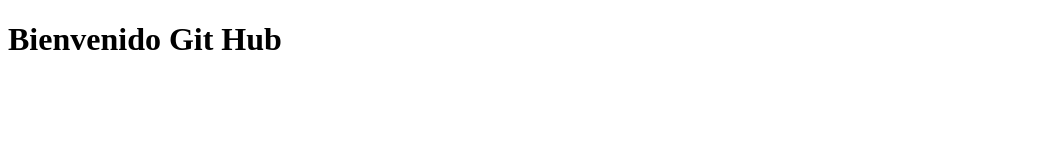
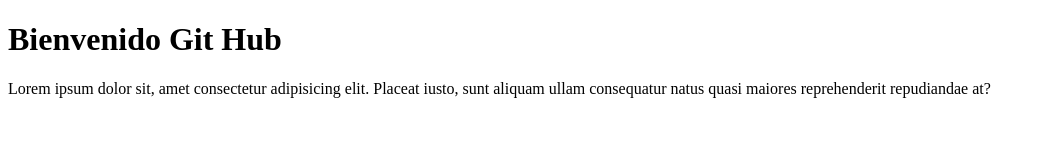
Before and after one commit to cufacba98/comision-29235, a plain HTML site: page index.html in a window 1280 px wide. Shown: the whole page, without its empty margins (0-1045 px from the left). Drawn offline with Linux system fonts and the light colour scheme.

Commit message:
segundo commit

```diff
--- a/index.html
+++ b/index.html
@@ -8,6 +8,7 @@
 </head>
 <body>
     <h1>Bienvenido Git Hub</h1>
+    <p>Lorem ipsum dolor sit, amet consectetur adipisicing elit. Placeat iusto, sunt aliquam ullam consequatur natus quasi maiores reprehenderit repudiandae at?</p>
 
 </body>
 </html>
```
